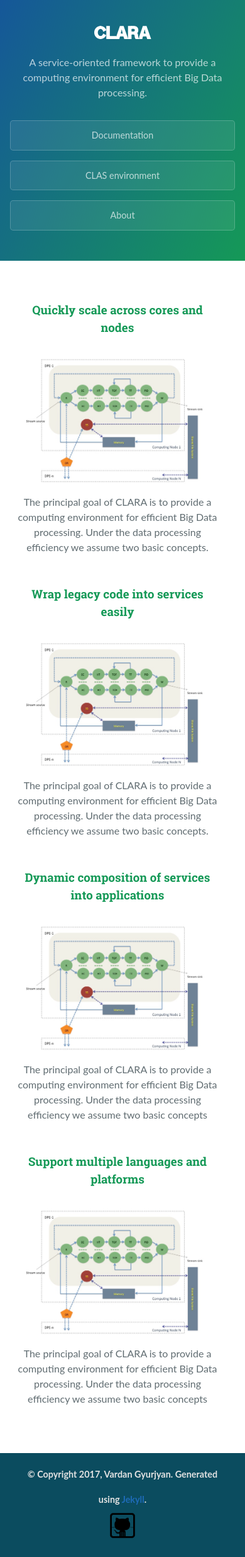
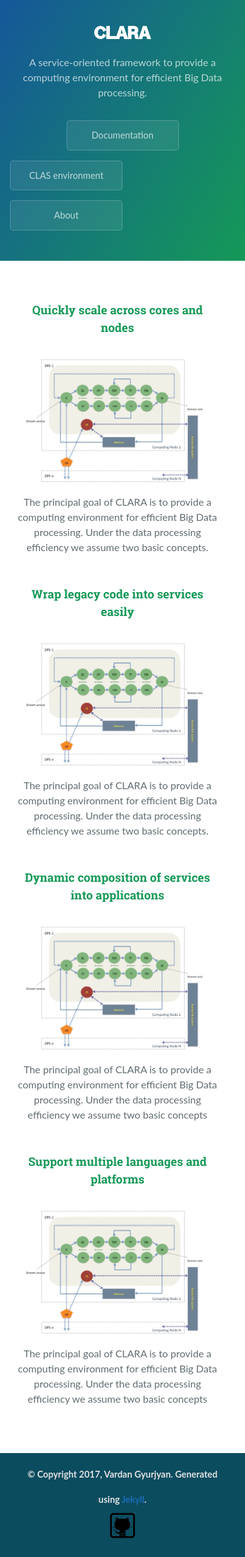
Before and after one commit to JeffersonLab/clara-docs, a Jekyll site: the page built from index.html, in a window 390 px wide. Shown: the whole page at 63% size. Built offline with Jekyll 4.4.1, drawn with Linux system fonts in a browser that asks for light colours.

Commit message:
Adjust home buttons size for mobile view

```diff
--- a/css/cayman.css
+++ b/css/cayman.css
@@ -55,7 +55,9 @@
 @media screen and (max-width: 42em) {
   .btn {
     display: block;
-    width: 100%;
+    width: 50%;
+    margin-left: auto;
+    margin-right: auto;
     padding: 0.75rem;
     font-size: 0.9rem;
   }
```
